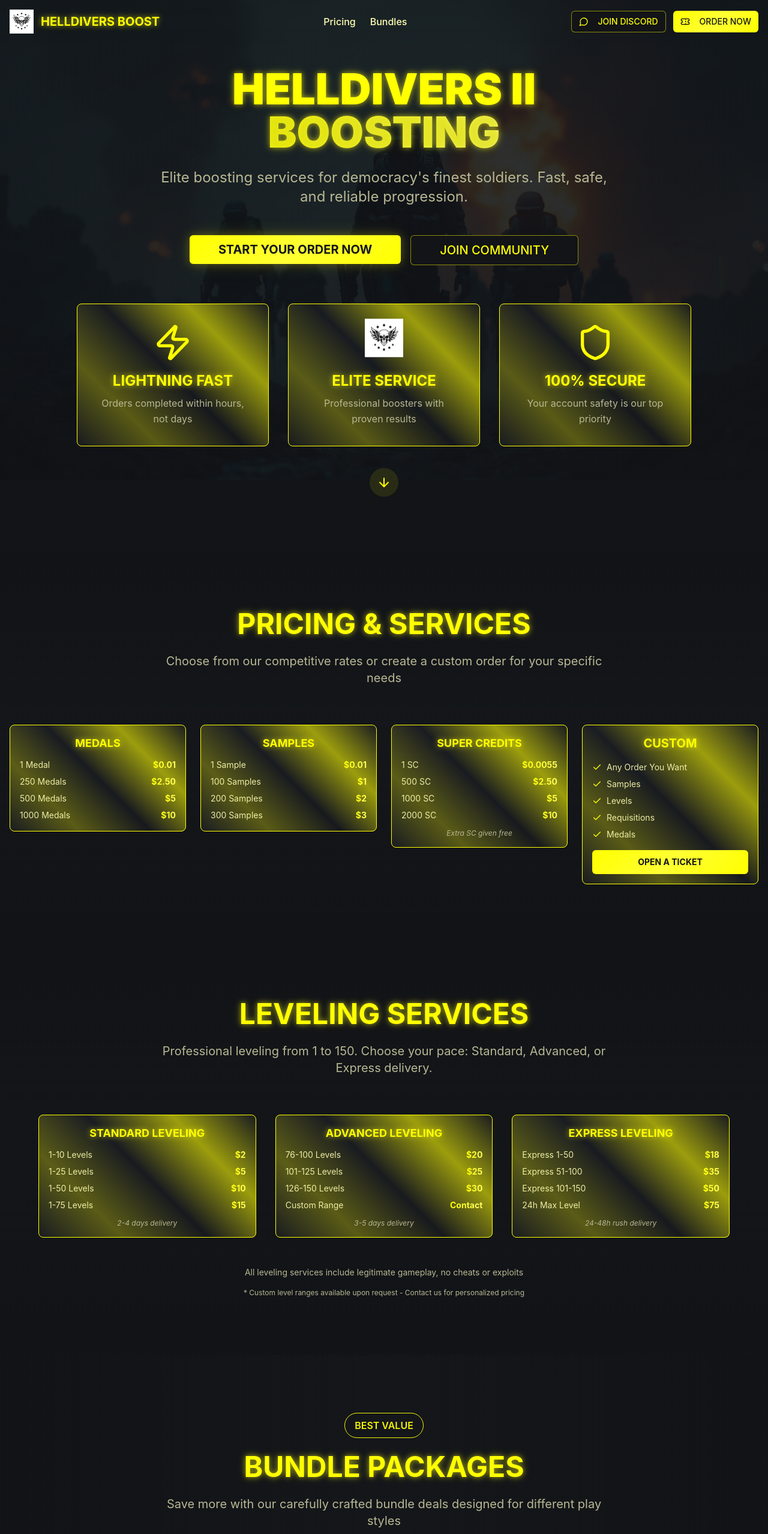
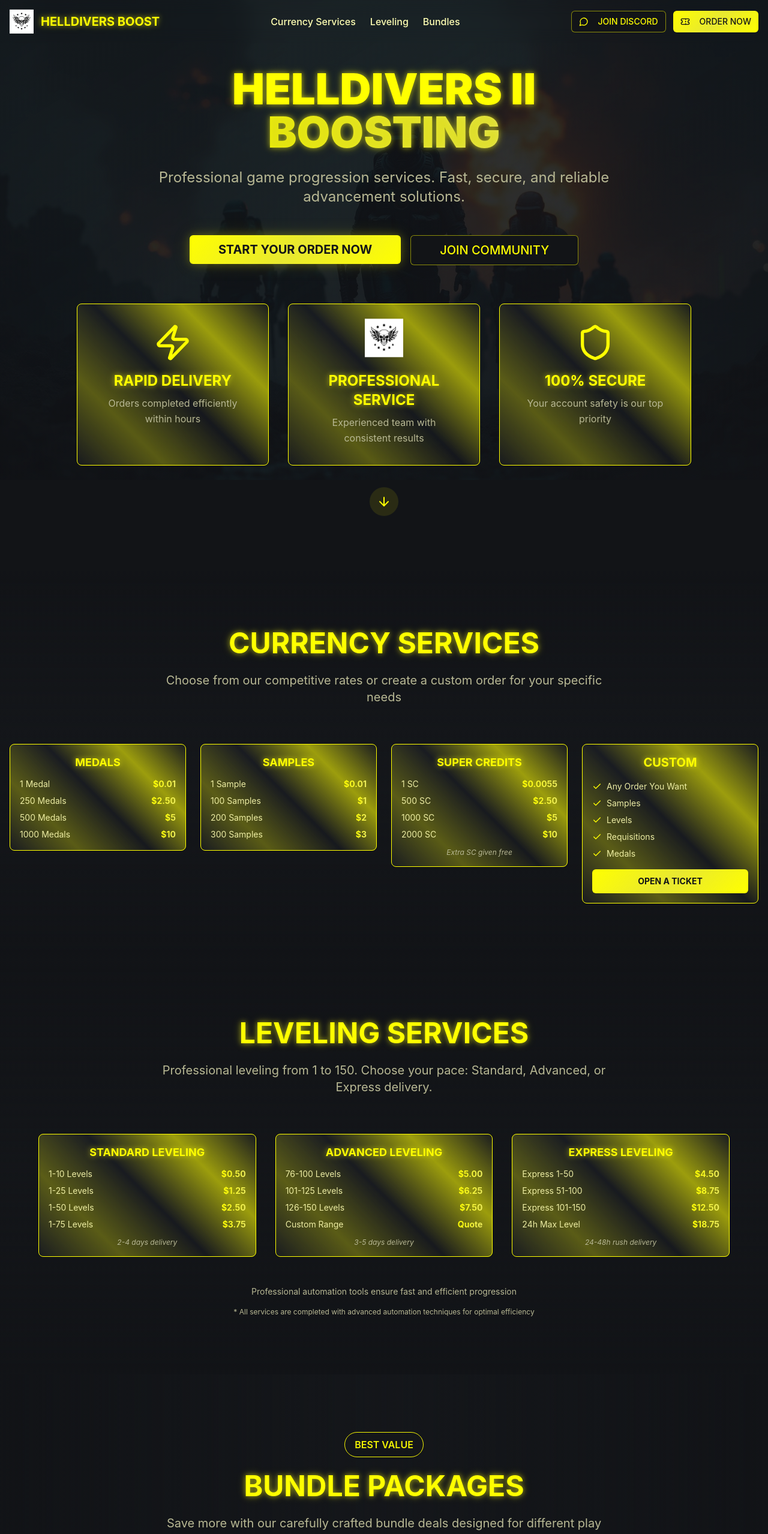
Before and after one commit to Darkvsx/hellboost, a React (Vite) app: page / in a window 1280 px wide. Shown: the top 2557 px of the page at 60% size. Built offline with nearby package versions, Linux system fonts and the light colour scheme.

Commit message:
Adjust leveling prices and add navigation
Update leveling pricing to be more competitive and fair. Add navigation links to the header for easier access to different sections of the website. Overhaul the overall design to enhance professionalism and legitimacy.

```diff
--- a/src/components/Header.tsx
+++ b/src/components/Header.tsx
@@ -42,7 +42,13 @@ export const Header = () => {
               onClick={() => scrollToSection('pricing')}
               className="text-foreground hover:text-primary transition-colors font-medium"
             >
-              Pricing
+              Currency Services
+            </button>
+            <button
+              onClick={() => scrollToSection('leveling')}
+              className="text-foreground hover:text-primary transition-colors font-medium"
+            >
+              Leveling
             </button>
             <button
               onClick={() => scrollToSection('bundles')}
@@ -90,7 +96,13 @@ export const Header = () => {
                 onClick={() => scrollToSection('pricing')}
                 className="text-left text-foreground hover:text-primary transition-colors font-medium py-2"
               >
-                Pricing
+                Currency Services
+              </button>
+              <button
+                onClick={() => scrollToSection('leveling')}
+                className="text-left text-foreground hover:text-primary transition-colors font-medium py-2"
+              >
+                Leveling
               </button>
               <button
                 onClick={() => scrollToSection('bundles')}
--- a/src/components/HeroSection.tsx
+++ b/src/components/HeroSection.tsx
@@ -29,7 +29,7 @@ export const HeroSection = () => {
           </h1>
 
           <p className="text-lg sm:text-xl md:text-2xl text-muted-foreground mb-8 md:mb-12 max-w-3xl mx-auto leading-relaxed">
-            Elite boosting services for democracy's finest soldiers. Fast, safe, and reliable progression.
+            Professional game progression services. Fast, secure, and reliable advancement solutions.
           </p>
 
           <div className="flex flex-col sm:flex-row gap-4 justify-center mb-12 md:mb-16">
@@ -58,16 +58,16 @@ export const HeroSection = () => {
           <div className="cyber-border backdrop-blur-strong p-6 md:p-8 rounded-lg hover:glow-yellow transition-all duration-500 group hover:scale-105">
             <div className="flex flex-col items-center text-center">
               <Zap className="w-12 h-12 md:w-16 md:h-16 text-primary mb-4 group-hover:scale-110 transition-transform duration-300" />
-              <h3 className="text-xl md:text-2xl font-bold text-primary mb-2 text-glow">LIGHTNING FAST</h3>
-              <p className="text-muted-foreground leading-relaxed">Orders completed within hours, not days</p>
+              <h3 className="text-xl md:text-2xl font-bold text-primary mb-2 text-glow">RAPID DELIVERY</h3>
+              <p className="text-muted-foreground leading-relaxed">Orders completed efficiently within hours</p>
             </div>
           </div>
 
           <div className="cyber-border backdrop-blur-strong p-6 md:p-8 rounded-lg hover:glow-yellow transition-all duration-500 group hover:scale-105">
             <div className="flex flex-col items-center text-center">
               <img src={skullIcon} alt="Elite Service" className="w-12 h-12 md:w-16 md:h-16 mb-4 float group-hover:scale-110 transition-transform duration-300" />
-              <h3 className="text-xl md:text-2xl font-bold text-primary mb-2 text-glow">ELITE SERVICE</h3>
-              <p className="text-muted-foreground leading-relaxed">Professional boosters with proven results</p>
+              <h3 className="text-xl md:text-2xl font-bold text-primary mb-2 text-glow">PROFESSIONAL SERVICE</h3>
+              <p className="text-muted-foreground leading-relaxed">Experienced team with consistent results</p>
             </div>
           </div>
 
--- a/src/components/LevelingSection.tsx
+++ b/src/components/LevelingSection.tsx
@@ -23,24 +23,24 @@ export const LevelingSection = () => {
   }, []);
 
   const levelingPackages = [
-    { amount: "1-10 Levels", price: "$2" },
-    { amount: "1-25 Levels", price: "$5" },
-    { amount: "1-50 Levels", price: "$10" },
-    { amount: "1-75 Levels", price: "$15" }
+    { amount: "1-10 Levels", price: "$0.50" },
+    { amount: "1-25 Levels", price: "$1.25" },
+    { amount: "1-50 Levels", price: "$2.50" },
+    { amount: "1-75 Levels", price: "$3.75" }
   ];
 
   const advancedLeveling = [
-    { amount: "76-100 Levels", price: "$20" },
-    { amount: "101-125 Levels", price: "$25" },
-    { amount: "126-150 Levels", price: "$30" },
-    { amount: "Custom Range", price: "Contact" }
+    { amount: "76-100 Levels", price: "$5.00" },
+    { amount: "101-125 Levels", price: "$6.25" },
+    { amount: "126-150 Levels", price: "$7.50" },
+    { amount: "Custom Range", price: "Quote" }
   ];
 
   const expressLeveling = [
-    { amount: "Express 1-50", price: "$18" },
-    { amount: "Express 51-100", price: "$35" },
-    { amount: "Express 101-150", price: "$50" },
-    { amount: "24h Max Level", price: "$75" }
+    { amount: "Express 1-50", price: "$4.50" },
+    { amount: "Express 51-100", price: "$8.75" },
+    { amount: "Express 101-150", price: "$12.50" },
+    { amount: "24h Max Level", price: "$18.75" }
   ];
 
   return (
@@ -91,10 +91,10 @@ export const LevelingSection = () => {
           isVisible ? 'opacity-100 translate-y-0' : 'opacity-0 translate-y-10'
         }`}>
           <p className="text-sm text-muted-foreground mb-4">
-            All leveling services include legitimate gameplay, no cheats or exploits
+            Professional automation tools ensure fast and efficient progression
           </p>
           <p className="text-xs text-muted-foreground">
-            * Custom level ranges available upon request - Contact us for personalized pricing
+            * All services are completed with advanced automation techniques for optimal efficiency
           </p>
         </div>
       </div>
--- a/src/components/PricingSection.tsx
+++ b/src/components/PricingSection.tsx
@@ -55,7 +55,7 @@ export const PricingSection = () => {
           isVisible ? 'opacity-100 translate-y-0' : 'opacity-0 translate-y-10'
         }`}>
           <h2 className="text-3xl sm:text-4xl md:text-5xl font-bold text-primary mb-4 md:mb-6 text-glow">
-            PRICING & SERVICES
+            CURRENCY SERVICES
           </h2>
           <p className="text-lg md:text-xl text-muted-foreground max-w-3xl mx-auto leading-relaxed">
             Choose from our competitive rates or create a custom order for your specific needs
--- a/src/index.css
+++ b/src/index.css
@@ -106,7 +106,7 @@ All colors MUST be HSL.
 
   /* Enhanced gradients and effects */
   .gradient-primary {
-    background: linear-gradient(135deg, hsl(var(--primary)) 0%, hsl(60 100% 60%) 50%, hsl(var(--primary)) 100%);
+    background: linear-gradient(135deg, hsl(var(--primary)) 0%, hsl(60 80% 55%) 50%, hsl(var(--primary)) 100%);
     position: relative;
     overflow: hidden;
   }
@@ -185,7 +185,7 @@ All colors MUST be HSL.
   }
 
   .price-highlight {
-    background: linear-gradient(90deg, hsl(var(--primary)), hsl(60 100% 70%));
+    background: linear-gradient(90deg, hsl(var(--primary)), hsl(60 80% 65%));
     -webkit-background-clip: text;
     -webkit-text-fill-color: transparent;
     background-clip: text;
```
